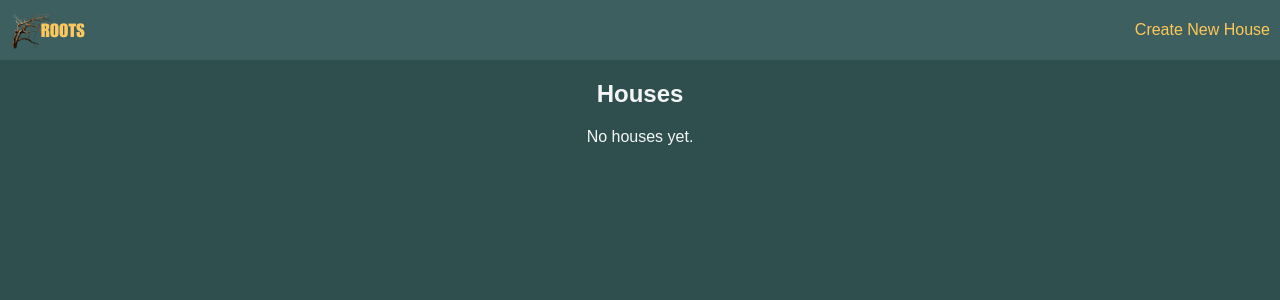
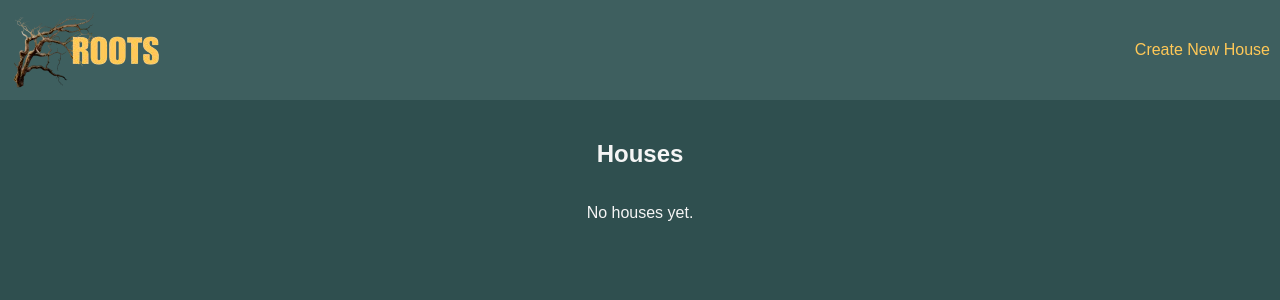
Before and after one commit to pedro2321/Roots2, a Flask app: page / in a window 1280 px wide. Shown: the top 300 px of the page. Run offline with Flask 3, Linux system fonts and the light colour scheme; data that the repository does not hold is empty; some libraries are stand-ins or nearby versions.

Commit message:
whatever2

```diff
--- a/templates/index.html
+++ b/templates/index.html
@@ -1,19 +1,31 @@
 <!DOCTYPE html>
 <html>
 <head>
+    <meta charset="UTF-8">
+    <title>Roots</title>
     <link rel="stylesheet" href="/static/style.css">
-<title>Roots</title>
+    <style>
+        main {
+            display: flex;
+            flex-direction: column;
+            align-items: center;
+        }
+        ul {
+            text-align: center;
+        }
+    </style>
 </head>
 <body>
-<header>
-  <img src="/static/logo.png" alt="Roots Logo">
-  <a href="/house/new" style="margin-left:auto;">Create New House</a>
+<header style="display:flex; align-items:center; justify-content:space-between; background-color:#3E5F5F; padding:10px;">
+    <img src="/static/logo.png" alt="Roots Logo" style="height:80px;">
+    <a href="/house/new" style="color:#FFC857; text-decoration:none;">Create New House</a>
 </header>
+
 <main>
     <h2>Houses</h2>
     <ul>
         {% for h in houses %}
-  <li><a href="/house/{{ h.id }}">{{ h.name }}</a></li>
+        <li><a href="/house/{{h.id}}">{{h.name}}</a></li>
         {% else %}
         <li>No houses yet.</li>
         {% endfor %}
```
Lines whose indentation alone changed are shown as unchanged.
